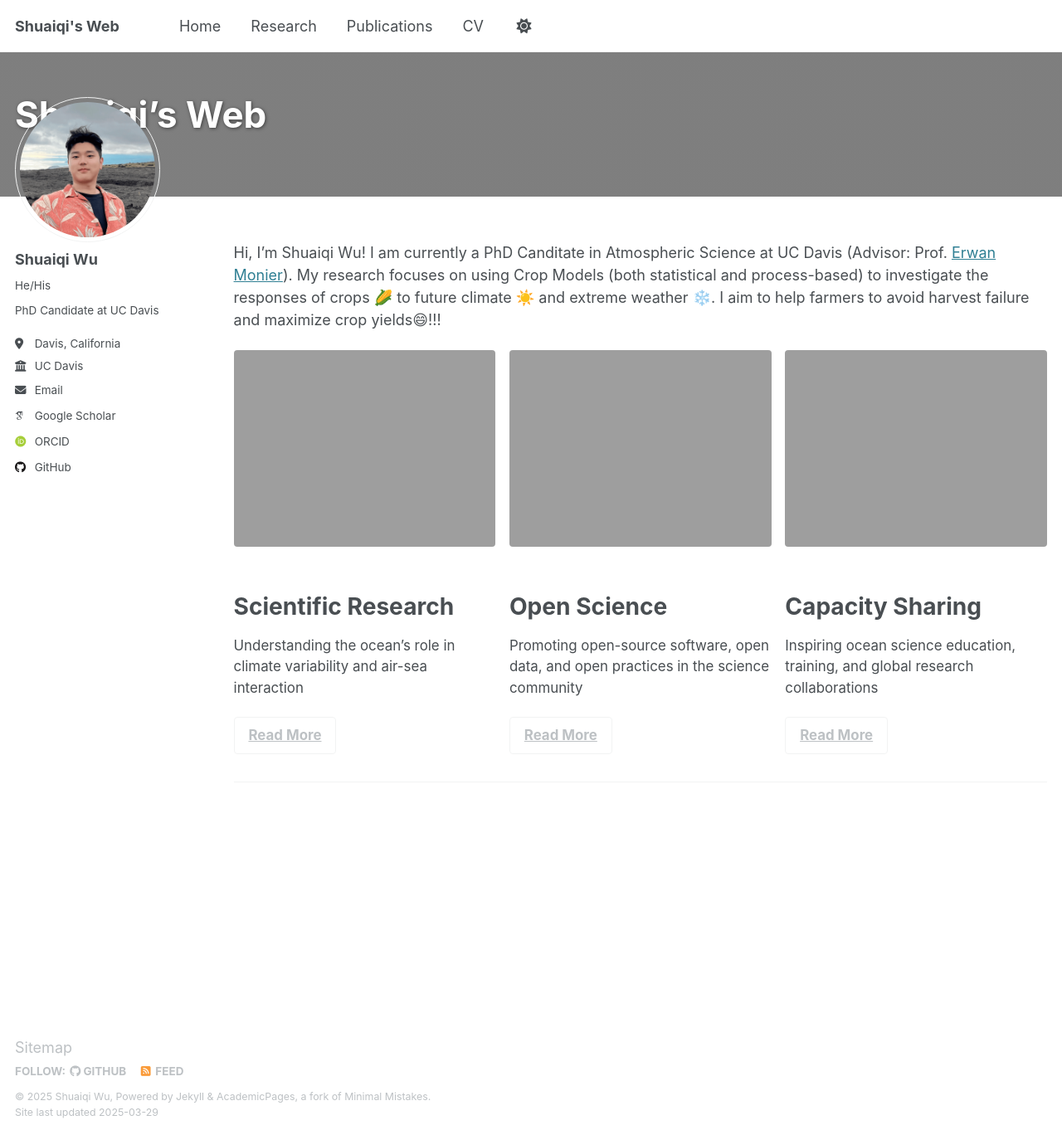
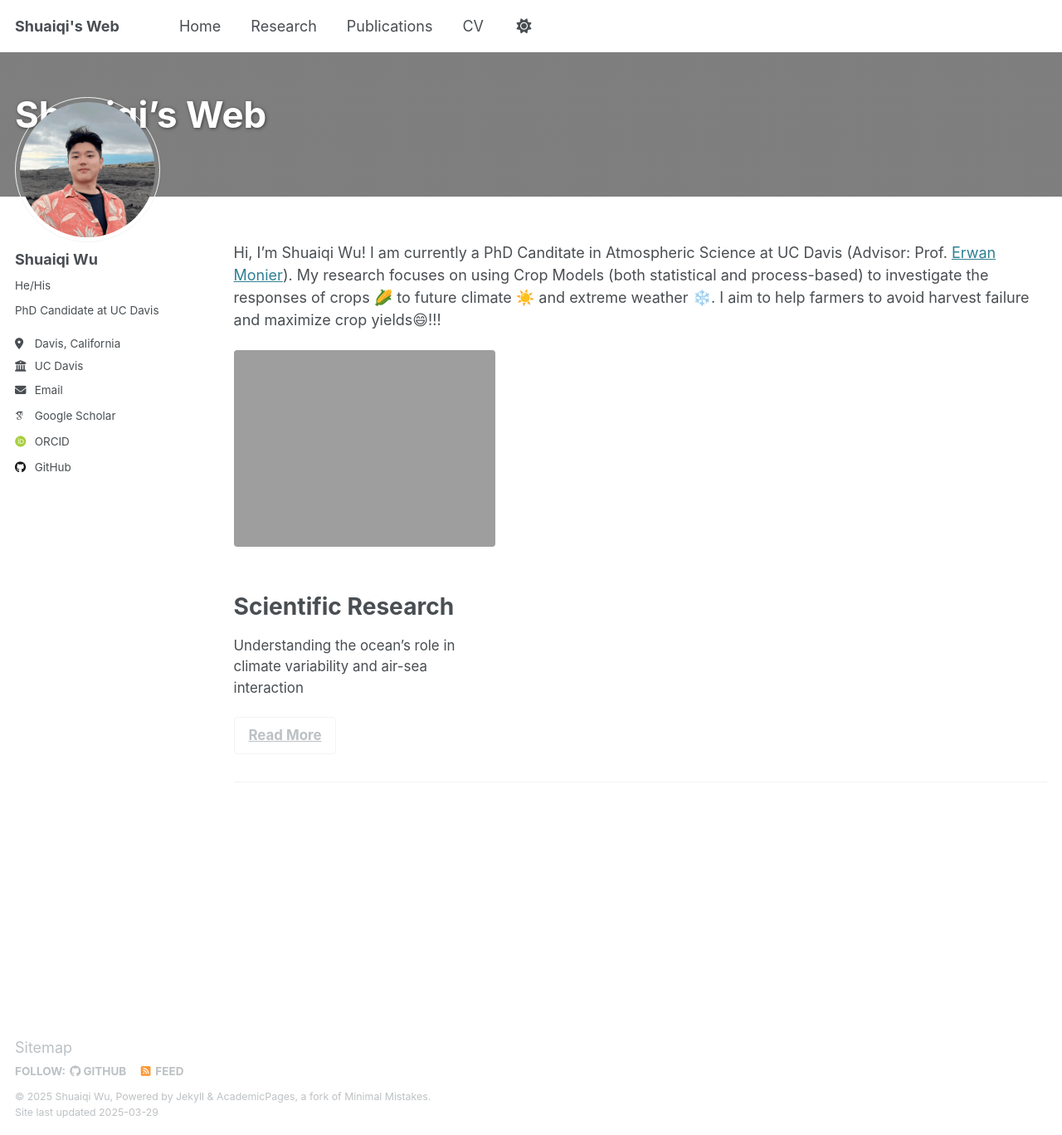
Before and after one commit to shqwu/shqwu.github.io, a Jekyll site: the page built from _pages/about.md, in a window 1280 px wide and 1368 px high. Shown: the whole window at 83% size. Built offline with Jekyll 4.4.1, drawn with Linux system fonts in a browser that asks for light colours; emoji names are drawn with the system emoji font; some web fonts are replaced.

Commit message:
Update about.md

```diff
--- a/_pages/about.md
+++ b/_pages/about.md
@@ -7,30 +7,16 @@ author_profile: true
 header:
   overlay_color: "#000"
   overlay_filter: "0.2"
-  overlay_image: assets/ocean_albatross_straightened.JPG
+  overlay_image: assets/hiking_view.jpg
   actions:
     - label: "Download CV"
-      url: "assets/Paige_CV.pdf"
+      url: "assets/Shuaiqi_Wu_CV.pdf"
 feature_row:
-  - image_path: /assets/research_global_map.png
+  - image_path: /assetsAlmond_CA_yield_decline.png
     alt: "global map"
     title: "Scientific Research"
     excerpt: "Understanding the ocean’s role in climate variability and air-sea interaction"
     url: "research"
-    btn_label: "Read More"
-    btn_class: "btn--inverse"
-  - image_path: /assets/cormorant.JPG
-    alt: "Cormorant posing on a sea-side rock"
-    title: "Open Science"
-    excerpt: "Promoting open-source software, open data, and open practices in the science community"
-    url: "open-science"
-    btn_label: "Read More"
-    btn_class: "btn--inverse"
-  - image_path: /assets/coessing_2019.jpg
-    alt: "2019 group photo from Coastal Ocean Environment Summer School in Nigeria and Ghana"
-    title: "Capacity Sharing"
-    excerpt: "Inspiring ocean science education, training, and global research collaborations"
-    url: "capacity-sharing"
     btn_label: "Read More"
     btn_class: "btn--inverse"
 ---
```
